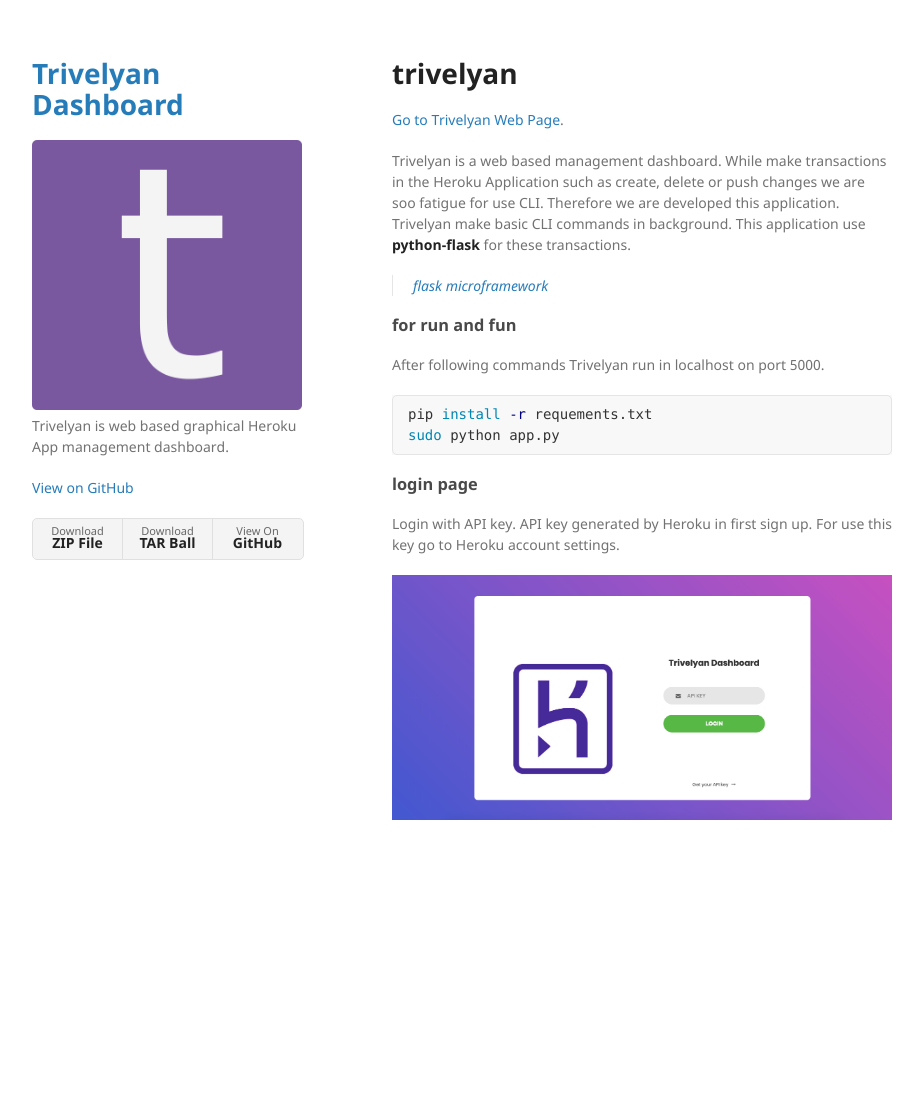
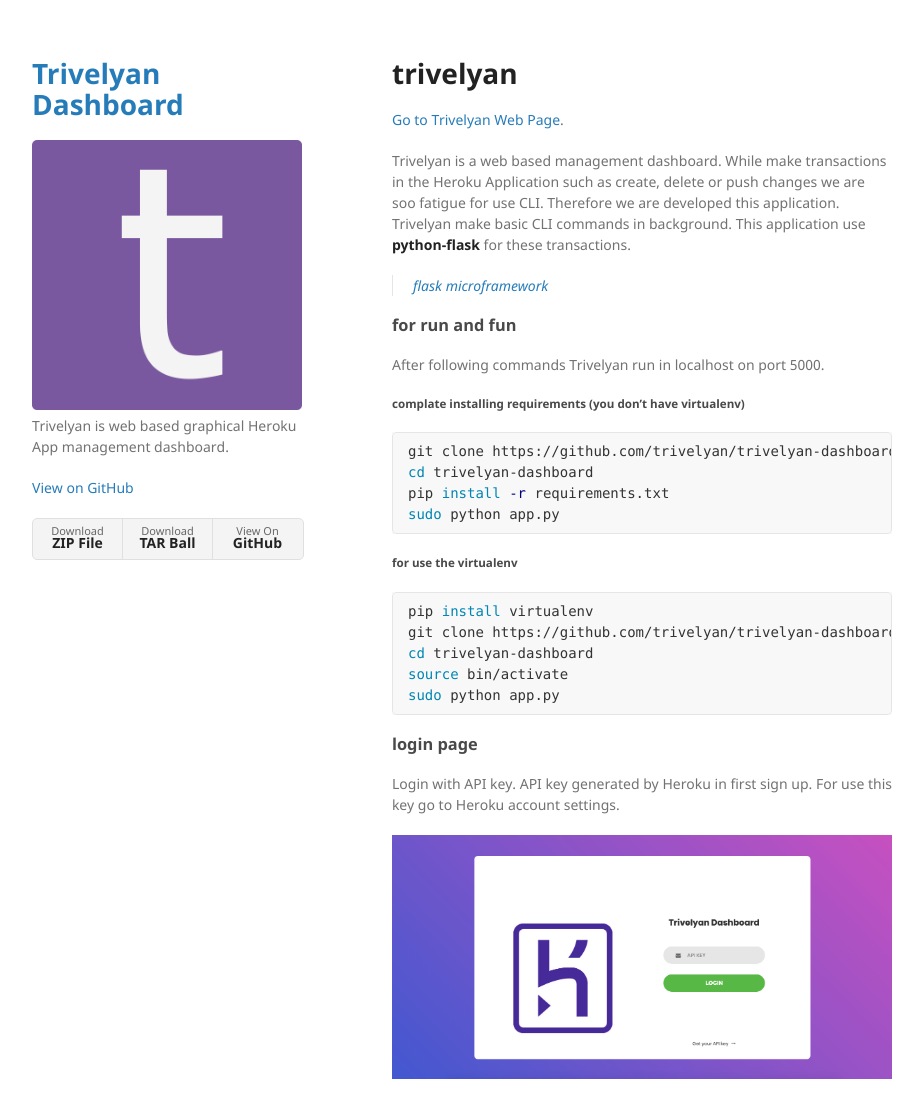
Before and after one commit to trivelyan/trivelyan.github.io, a Jekyll site: the page built from index.md, in a window 1280 px wide and 1154 px high. Shown: the top 1118 px of the window, without its empty margins (178-1101 px from the left). Built offline with Jekyll 4.4.1, drawn with Linux system fonts in a browser that asks for light colours; our own code applies the rules of GitHub Pages for plain Markdown files.

Commit message:
run preferences updated
add virtualenv preferences

````diff
--- a/index.md
+++ b/index.md
@@ -11,8 +11,20 @@ Trivelyan is a web based management dashboard. While make transactions in the He
 ### for run and fun
 After following commands Trivelyan run in localhost on port 5000.
 
+##### complate installing requirements (you don't have virtualenv)
 ```sh
-pip install -r requements.txt
+git clone https://github.com/trivelyan/trivelyan-dashboard.git
+cd trivelyan-dashboard
+pip install -r requirements.txt
+sudo python app.py
+```
+
+##### for use the virtualenv
+```sh
+pip install virtualenv
+git clone https://github.com/trivelyan/trivelyan-dashboard.git
+cd trivelyan-dashboard
+source bin/activate
 sudo python app.py
 ```
 
````
